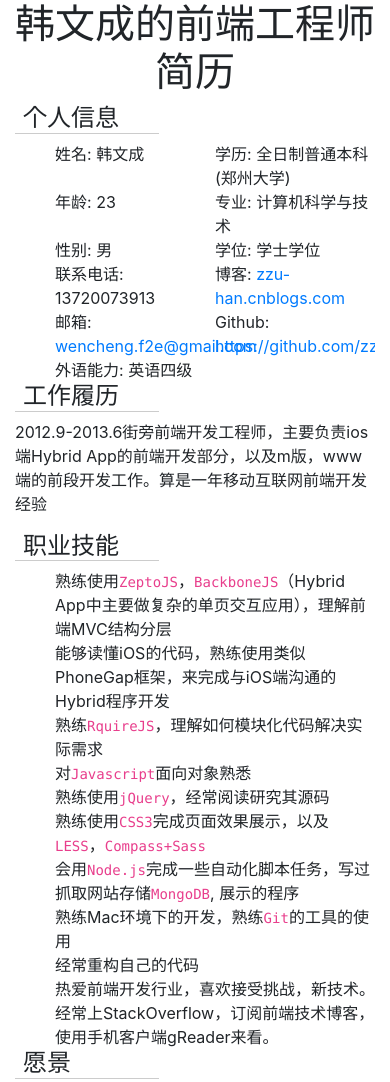
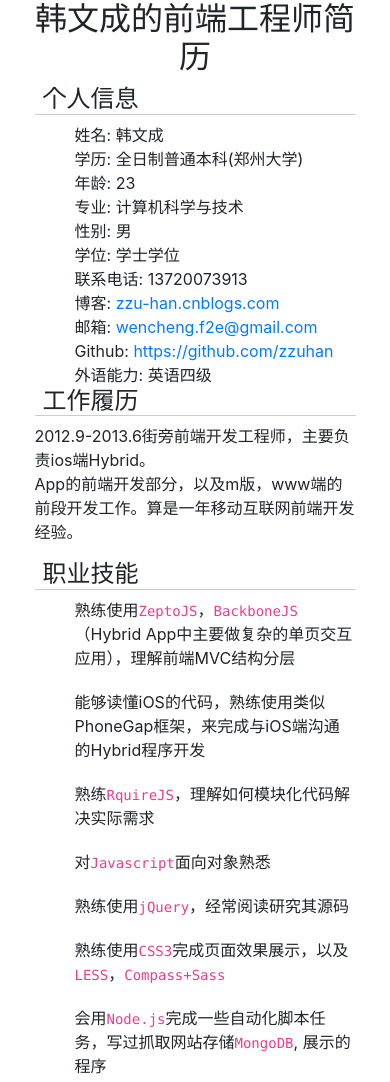
Before and after one commit to zzuhan/resume, a plain HTML site: page index.html in a window 390 px wide. Shown: the top 1082 px of the page. Drawn offline with nearby package versions, Linux system fonts and the light colour scheme.

Commit message:
add responsive effect

```diff
--- a/index.html
+++ b/index.html
@@ -5,20 +5,26 @@
 	<title>韩文成 个人简历</title>
 	<link rel="stylesheet" href="http://cdn.me/css/bootstrap.css">
 	<style>
+	/* reset */
 	body, ul { margin: 0;}
 	ul, ol {
 		list-style: none;
 	}
+	/* global style */
 	body {
 		line-height: 1.5;
 	}
-	h1 { text-align: center; }
+	h1 { text-align: center; font-size: 2em; }
 	h2 {
 		font-size: 1.5em;
 		width: 40%;
 		border-bottom: 1px solid #ccc;
 		padding: 0 0 0px 8px;
 	}
+	p {
+		white-space: pre-line;
+	}
+	/* page style */
 	.profile-list {
 		overflow: hidden;
 		list-style: none;
@@ -30,7 +36,23 @@
 	.profile-list li span:after {
 		content: ": ";
 	}
-
+	.skills-list li {
+		margin-bottom: 10px;
+	}
+	@media (max-width:940px) {
+		.container {
+			width: 90%;
+		}
+		h2 {
+			width: 100%;
+		}
+		.profile-list li {
+			width: 100%;
+		}
+		.skills-list li {
+			margin-bottom: 20px;
+		}
+	}
 
 	</style>
 </head>
@@ -54,7 +76,8 @@
 			<li><span>外语能力</span>英语四级</li>
 		</ul>
 		<h2>工作履历</h2>
-		<p>2012.9-2013.6街旁前端开发工程师，主要负责ios端Hybrid App的前端开发部分，以及m版，www端的前段开发工作。算是一年移动互联网前端开发经验</p>
+		<p>2012.9-2013.6街旁前端开发工程师，主要负责ios端Hybrid。
+		App的前端开发部分，以及m版，www端的前段开发工作。算是一年移动互联网前端开发经验。</p>
 		<h2>职业技能</h2>
 		<ul class="skills-list">
 			<!-- // 这些技能前面加一个code，能很好的标志出来
@@ -72,7 +95,8 @@
 			<li>热爱前端开发行业，喜欢接受挑战，新技术。经常上StackOverflow，订阅前端技术博客，使用手机客户端gReader来看。</li>
 		</ul>
 		<h2>愿景</h2>
-		<p>希望找到的公司是一个注重技术，注重程序员发展的公司。给程序员挑战的空间，而非一直套用成熟的技术</p>
+		<p>希望找到的公司是一个注重技术，注重程序员发展的公司。
+			给程序员挑战的空间，而非一直套用成熟的技术</p>
 	</div>
 </body>
 </html>
```
